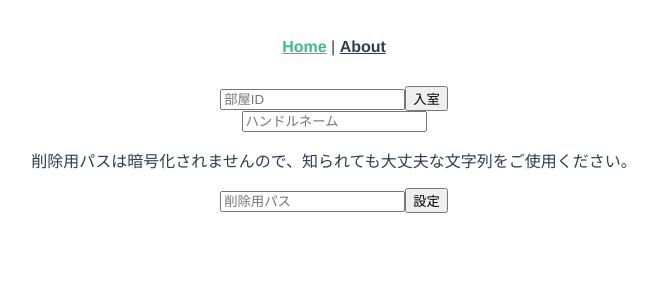
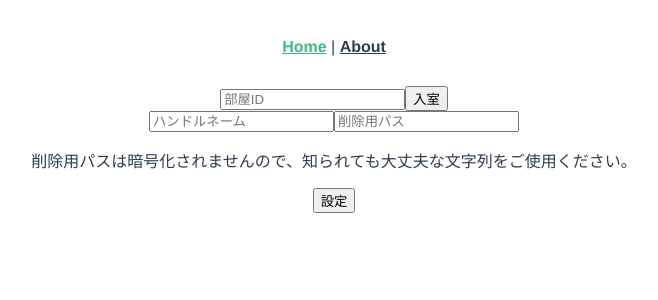
Before and after one commit to utakata-umigame/utakata-client, a Vue app: page / in a window 1280 px wide. Shown: the top 300 px of the page, without its empty margins (306-964 px from the left). Built offline with nearby package versions, Linux system fonts and the light colour scheme.

Commit message:
Update UserForm.vue

```diff
--- a/src/components/UserForm.vue
+++ b/src/components/UserForm.vue
@@ -1,8 +1,8 @@
 <template>
     <form @submit.prevent="confirm">
         <input v-model="user.name" placeholder="ハンドルネーム">
+        <input v-model="user.removePass" placeholder="削除用パス">
         <p>削除用パスは暗号化されませんので、知られても大丈夫な文字列をご使用ください。</p>
-        <input v-model="user.removePass" placeholder="削除用パス">
         <input type="submit" value="設定">
     </form>
 </template>
```
